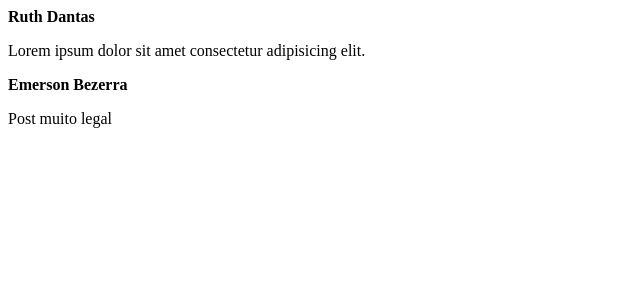
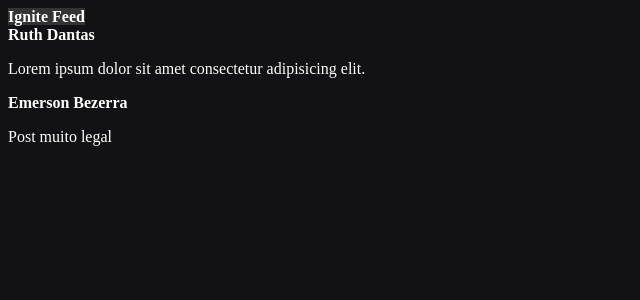
Before and after one commit to ruthdevgpwr/reactjs-rocketseat, a React (Vite) app in the folder aulas/01-fundamentos-reactjs/: page / in a window 1280 px wide. Shown: the top 300 px of the page, without its empty margins (0-640 px from the left). Built offline with nearby package versions, Linux system fonts and the light colour scheme.

Commit message:
utilizando css modules

```diff
--- a/aulas/01-fundamentos-reactjs/src/App.jsx
+++ b/aulas/01-fundamentos-reactjs/src/App.jsx
@@ -1,9 +1,12 @@
+import Header from './components/Header';
 import { Post } from './Post';
+import './styles.css';
 
 export function App() {
 
   return (
     <>
+      < Header />
       <Post
         author="Ruth Dantas"
         content="Lorem ipsum dolor sit amet consectetur adipisicing elit."
--- /dev/null
+++ b/aulas/01-fundamentos-reactjs/src/components/Header.jsx
@@ -0,0 +1,10 @@
+import React from 'react';
+import styles from './Header.module.css';
+
+export default function Header() {
+  return (
+    <header>
+      <strong className={styles.header}>Ignite Feed</strong>
+    </header>
+  )
+}
--- /dev/null
+++ b/aulas/01-fundamentos-reactjs/src/components/Header.module.css
@@ -0,0 +1,4 @@
+.header {
+  background: #333;
+  height: 80px;
+}
--- /dev/null
+++ b/aulas/01-fundamentos-reactjs/src/styles.css
@@ -0,0 +1,4 @@
+body {
+  background: #121214;
+  color: #fff;
+}
```
